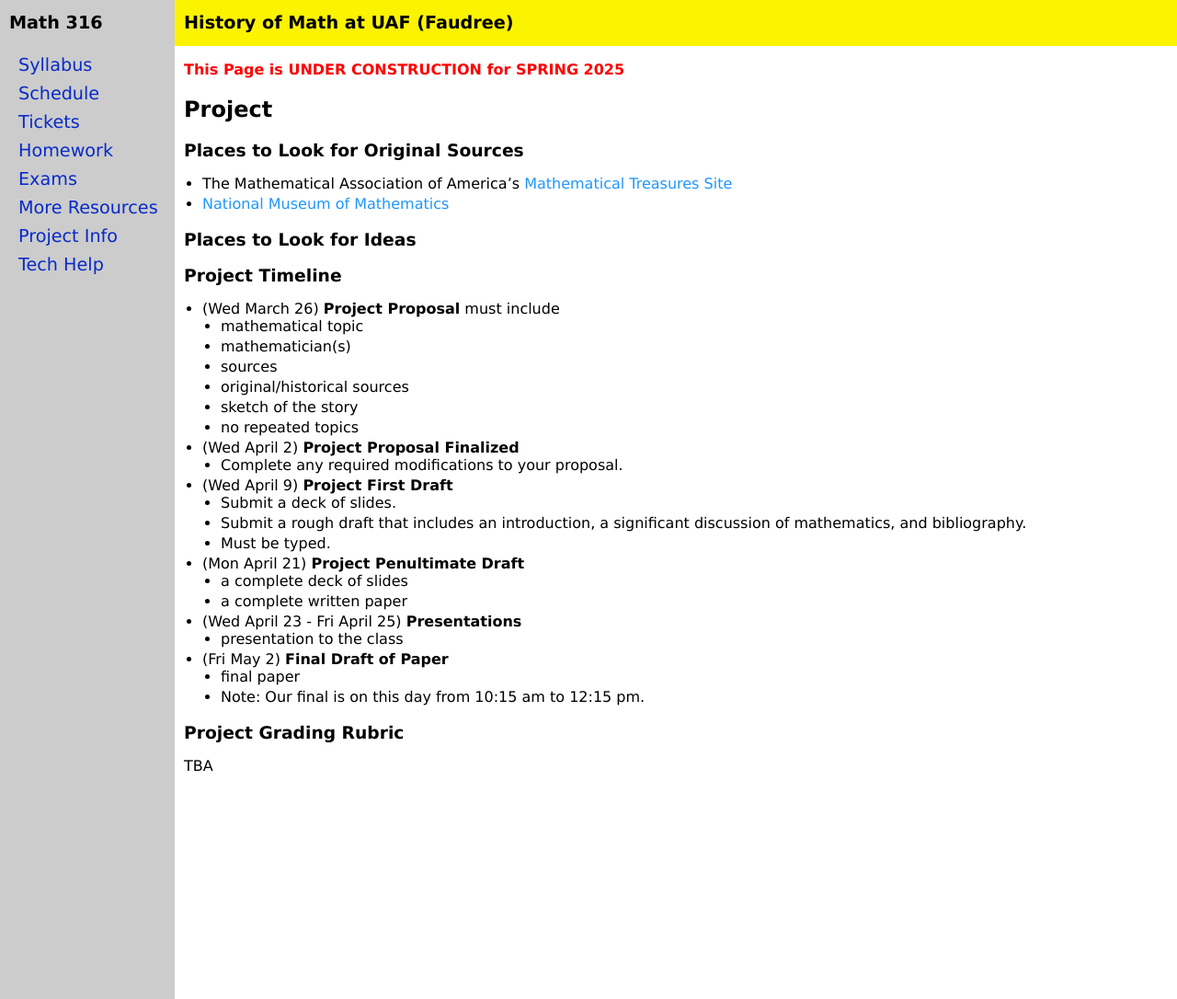
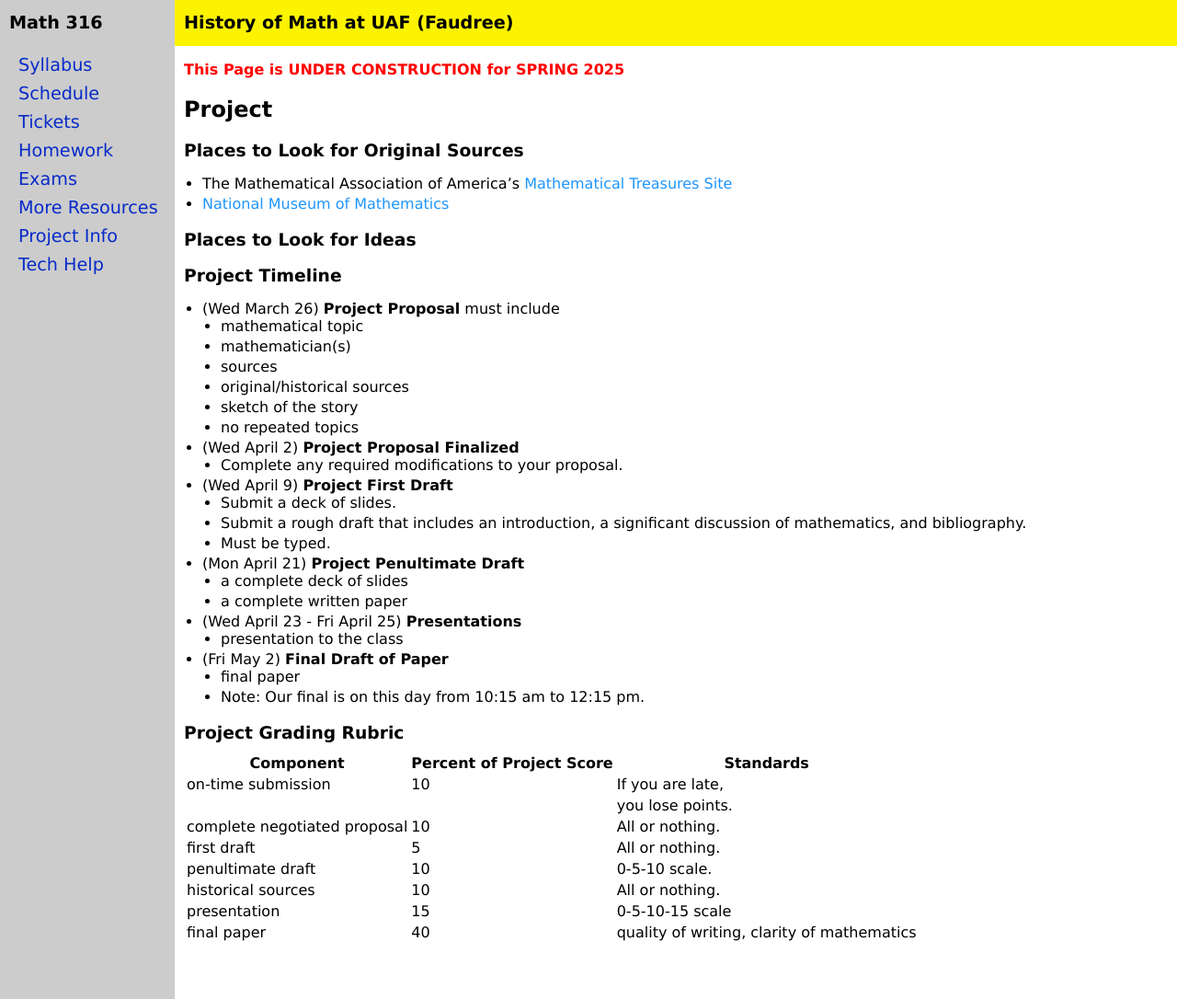
Before and after one commit to jrfaudree/HOM, a Jekyll site: the page built from project.md, in a window 1280 px wide and 1086 px high. Shown: the whole window at 92% size. Built offline with Jekyll 4.4.1, drawn with Linux system fonts in a browser that asks for light colours.

Commit message:
Update project.md

```diff
--- a/project.md
+++ b/project.md
@@ -46,7 +46,16 @@ title: Project
 
 ### Project Grading Rubric
 
-TBA
+| Component | Percent of Project Score | Standards |
+|-----------| --------------------------|-------------|
+| on-time submission | 10 | If you are late,|
+| | | you lose points.|
+| complete negotiated proposal | 10 | All or nothing.|
+| first draft | 5 | All or nothing. |
+| penultimate draft | 10 | 0-5-10 scale. |
+| historical sources | 10 | All or nothing. |
+| presentation | 15 | 0-5-10-15 scale |
+| final paper | 40 | quality of writing, clarity of mathematics|
 
 
 <div style="padding-bottom: 40px"></div>
```
